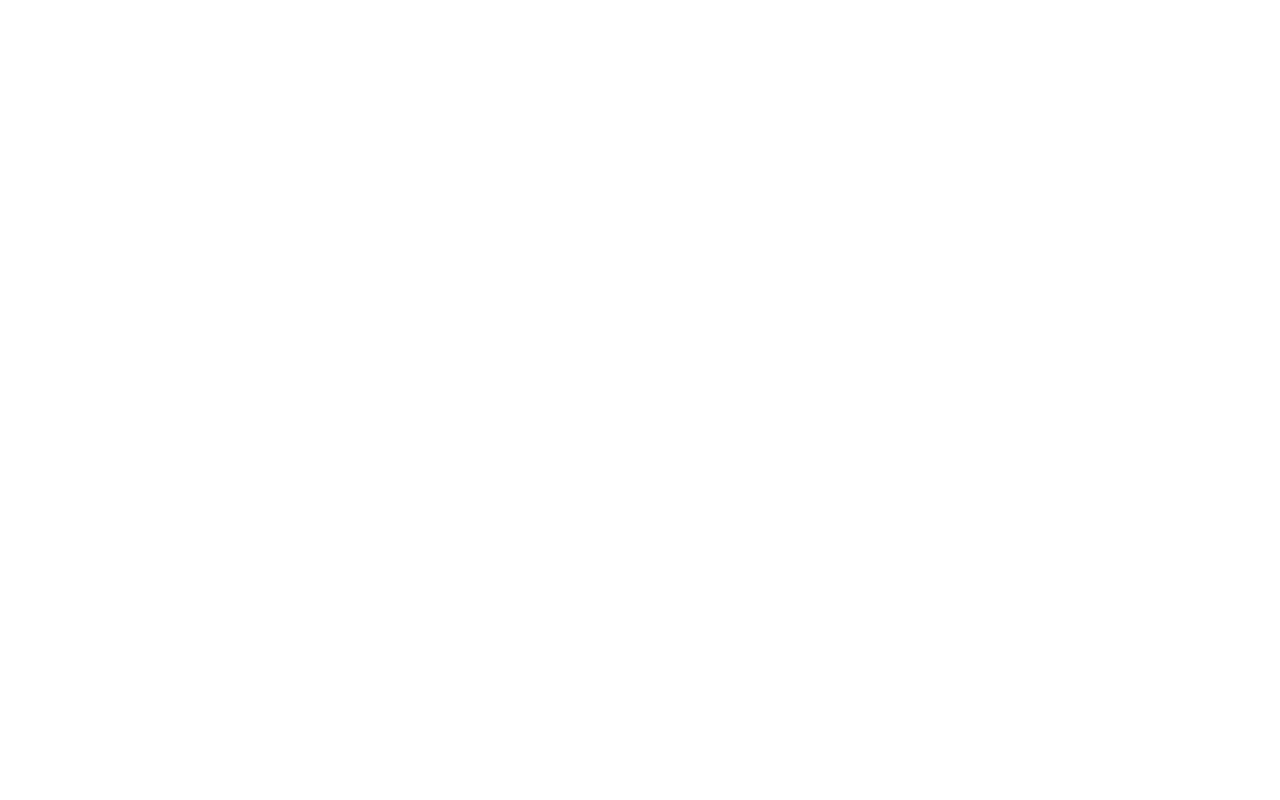
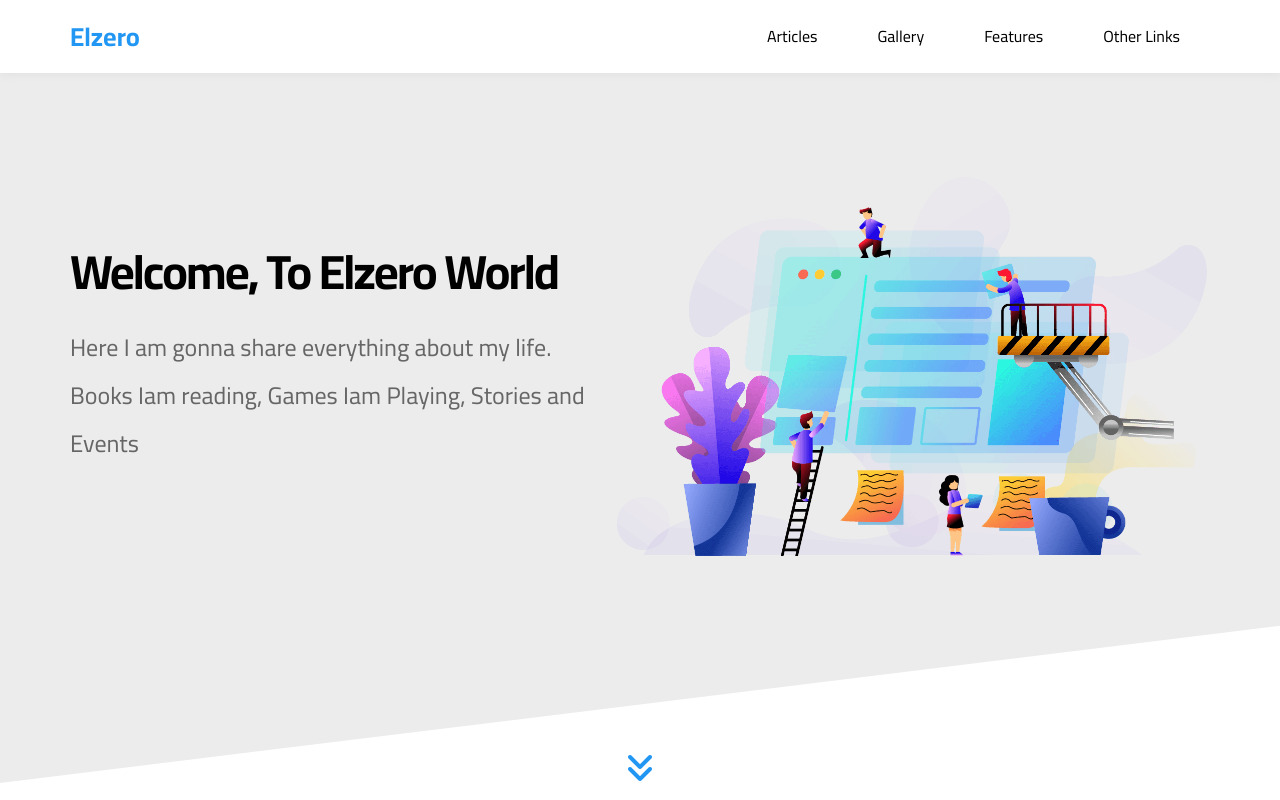
Before and after one commit to mohamedn88880/Third-Template, a plain HTML site: page index.html in a window 1280 px wide. Drawn offline with Linux system fonts and the light colour scheme.

Commit message:
Header and Landing

```diff
--- a/css/main.css
+++ b/css/main.css
@@ -15,6 +15,8 @@ body {
 :root {
     --main-theme-color: #2196f3;
     --main-theme-alt: #1787e0;
+    --main-transition: 0.3s;
+    --semi-transparent-text: ;
 
 }
 
@@ -44,10 +46,18 @@ ul {
 @media (max-width: 576px) {}
 
 /* Extra Small */
-
 @media (min-width: 577px) {
     .container {
         width: calc(100vw - 30px);
+
+    }
+
+}
+
+/* Small */
+@media (min-width: 768px) {
+    .container {
+        width: 750px;
 
     }
 
@@ -71,6 +81,7 @@ ul {
 
 }
 
+
 button,
 input[type=submit],
 input[type=reset] {
@@ -78,3 +89,185 @@ input[type=reset] {
 }
 
 /* End Components */
+
+/* Start Header */
+
+header {
+    box-shadow: 0 0 10px #ddd;
+    background-color: white;
+
+}
+
+header .container {
+    position: relative;
+    display: flex;
+    justify-content: space-between;
+    align-items: center;
+    flex-wrap: wrap;
+
+}
+
+header .container .logo {
+    text-decoration: none;
+    color: var(--main-theme-color);
+    font-weight: bold;
+    font-size: 26px;
+    height: 73px;
+    display: flex;
+    justify-content: center;
+    align-items: center;
+
+}
+
+header .container .main-nav {
+    display: flex;
+
+}
+
+header .container .main-nav>li>a {
+    position: relative;
+    height: 73px;
+    display: flex;
+    justify-content: center;
+    align-items: center;
+    color: initial;
+    padding: 0 30px;
+    text-decoration: none;
+    transition: var(--main-transition);
+    -webkit-transition: var(--main-transition);
+    -moz-transition: var(--main-transition);
+    -ms-transition: var(--main-transition);
+    -o-transition: var(--main-transition);
+
+}
+
+header .container .main-nav>li>a::before {
+    content: "";
+    position: absolute;
+    top: 0px;
+    left: 0px;
+    width: 0%;
+    height: 4px;
+    background-color: var(--main-theme-color);
+    transition: inherit;
+    -webkit-transition: inherit;
+    -moz-transition: inherit;
+    -ms-transition: inherit;
+    -o-transition: inherit;
+}
+
+header .container .main-nav>li>a:hover {
+    background-color: #f0f0f0;
+    color: var(--main-theme-color);
+
+}
+
+header .container .main-nav>li>a:hover::before {
+    width: 100%;
+
+}
+
+@media (max-width: 767px) {
+    header .container {
+        flex-direction: column;
+
+    }
+
+    header .container .main-nav>li>a {
+        padding: 10px;
+        font-size: 1rem;
+        height: 40px;
+
+    }
+
+    header .container .logo {
+        height: 60px;
+
+    }
+
+}
+
+/* End Header */
+/* Start Landing */
+.landing {
+    position: relative;
+
+}
+
+.landing::before {
+    content: "";
+    position: absolute;
+    top: 0;
+    left: 0;
+    width: 100%;
+    height: 100%;
+    background-color: #ececec;
+    z-index: -1;
+    transform: skewY(-7deg);
+    -webkit-transform: skewY(-7deg);
+    -moz-transform: skewY(-7deg);
+    -ms-transform: skewY(-7deg);
+    -o-transform: skewY(-7deg);
+    transform-origin: top left;
+}
+
+.landing .container {
+    min-height: calc(100vh - 90px);
+    display: flex;
+    align-items: center;
+    padding-bottom: 120px;
+
+}
+
+.landing .container .image {}
+
+.landing .container .image img {
+    max-width: 100%;
+
+}
+
+.landing .container .text {
+    flex-grow: 1;
+
+}
+
+.landing .container .text h1 {
+    text-transform: capitalize;
+    font-size: 3rem;
+    margin: 0;
+    letter-spacing: -2px;
+
+}
+
+.landing .container .text p {
+    font-size: 1.5rem;
+    line-height: 2;
+    color: #666;
+
+}
+
+.landing>a {
+    position: absolute;
+    bottom: 0;
+    left: 50%;
+    transform: translate(-50%, 0%);
+    -webkit-transform: translate(-50%, 0%);
+    -moz-transform: translate(-50%, 0%);
+    -ms-transform: translate(-50%, 0%);
+    -o-transform: translate(-50%, 0%);
+    color: var(--main-theme-color);
+    transition: var(--main-transition);
+    -webkit-transition: var(--main-transition);
+    -moz-transition: var(--main-transition);
+    -ms-transition: var(--main-transition);
+    -o-transition: var(--main-transition);
+
+}
+
+.landing>a:hover {
+    color: var(--main-theme-alt);
+
+}
+
+
+/* End Landing */
--- a/index.html
+++ b/index.html
@@ -20,9 +20,33 @@
 </head>
 
 <body>
+    <!-- Start Header -->
+    <header id="header">
+        <div class="container">
+            <a href="#" class="logo">Elzero</a>
+            <ul class="main-nav">
+                <li><a href="#articles">Articles</a></li>
+                <li><a href="#gallery">Gallery</a></li>
+                <li><a href="#features">Features</a></li>
+                <li><a href="#">Other Links</a></li>
 
-
-
+            </ul>
+        </div>
+    </header>
+    <!-- End Header -->
+    <!-- Start Landing -->
+    <div class="landing">
+        <div class="container">
+            <div class="text">
+                <h1>welcome, to elzero world</h1>
+                <p>Here I am gonna share everything about my life. Books Iam reading, Games Iam Playing, Stories and
+                    Events</p>
+            </div>
+            <div class="image"><img src="images/landing-image.png" alt="landing-image.png"></div>
+        </div>
+        <a href="#articles" class="go-down"><i class="fa-solid fa-angles-down fa-2x"></i></a>
+    </div>
+    <!-- End Landing -->
 </body>
 
 </html>
```
